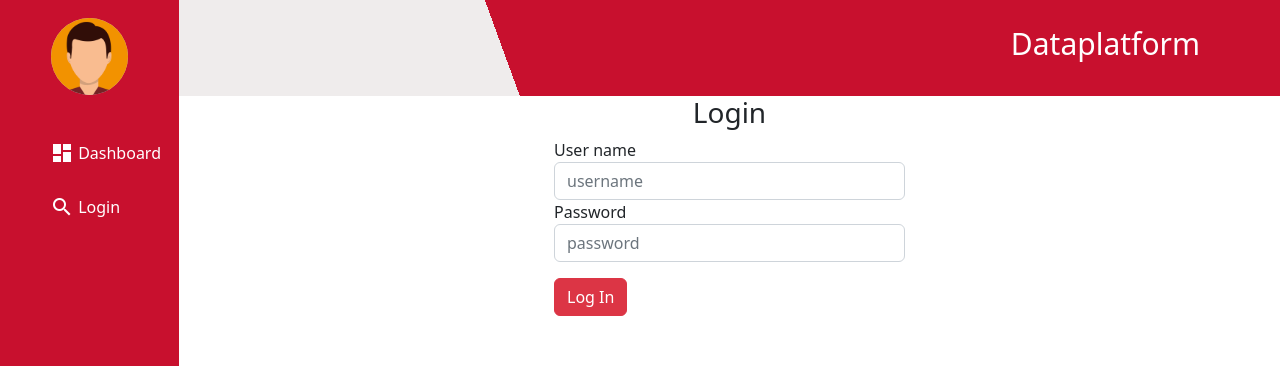
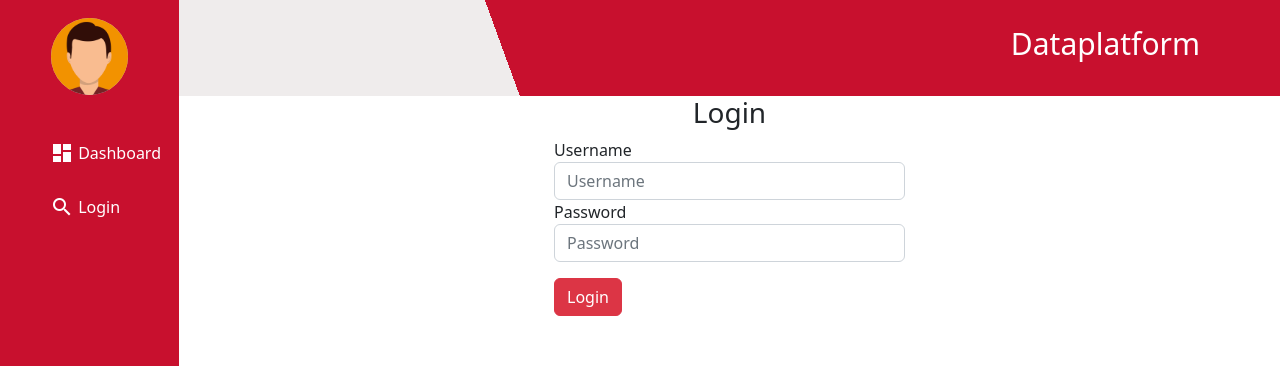
Before and after one commit to CIS-Spring-2023/project-cis_4339_project_9, a Vue app in the folder frontend/: page /login in a window 1280 px wide. Shown: the top 366 px of the page. Built offline with nearby package versions, Linux system fonts and the light colour scheme; no server answers.

Commit message:
Fixed some spelling

```diff
--- a/frontend/src/components/loginPage.vue
+++ b/frontend/src/components/loginPage.vue
@@ -4,16 +4,16 @@
               <h3 class="text-center">Login</h3>
               <form @submit.prevent=" $event => store.login(username, password)" novalidate="true">
                   <div class="form-group">
-                      <label>User name</label>
-                      <input type="text" class="form-control" v-model="username" placeholder="username" required>
+                      <label>Username</label>
+                      <input type="text" class="form-control" v-model="username" placeholder="Username" required>
                   </div>
                   <div class="form-group">
                       <label>Password</label>
-                      <input type="password" class="form-control" v-model="password" placeholder="password" required>
+                      <input type="password" class="form-control" v-model="password" placeholder="Password" required>
                   </div>
                   <!-- Updated code from Sprint 2 to remove drop-down for role -->
                   <!-- Included the role in user information -->
-                  <button class="btn btn-danger mt-3">Log In</button>
+                  <button class="btn btn-danger mt-3">Login</button>
               </form>
           </div>
     </div>
```
